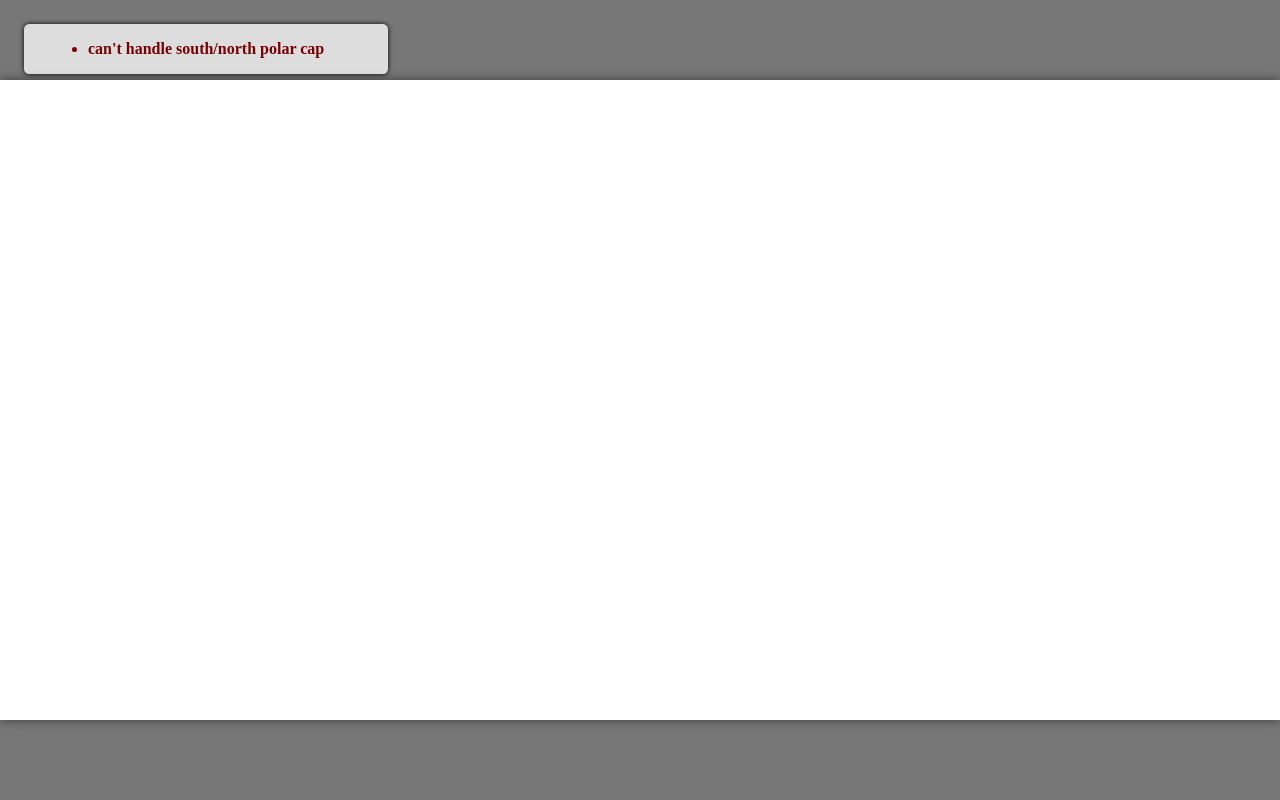
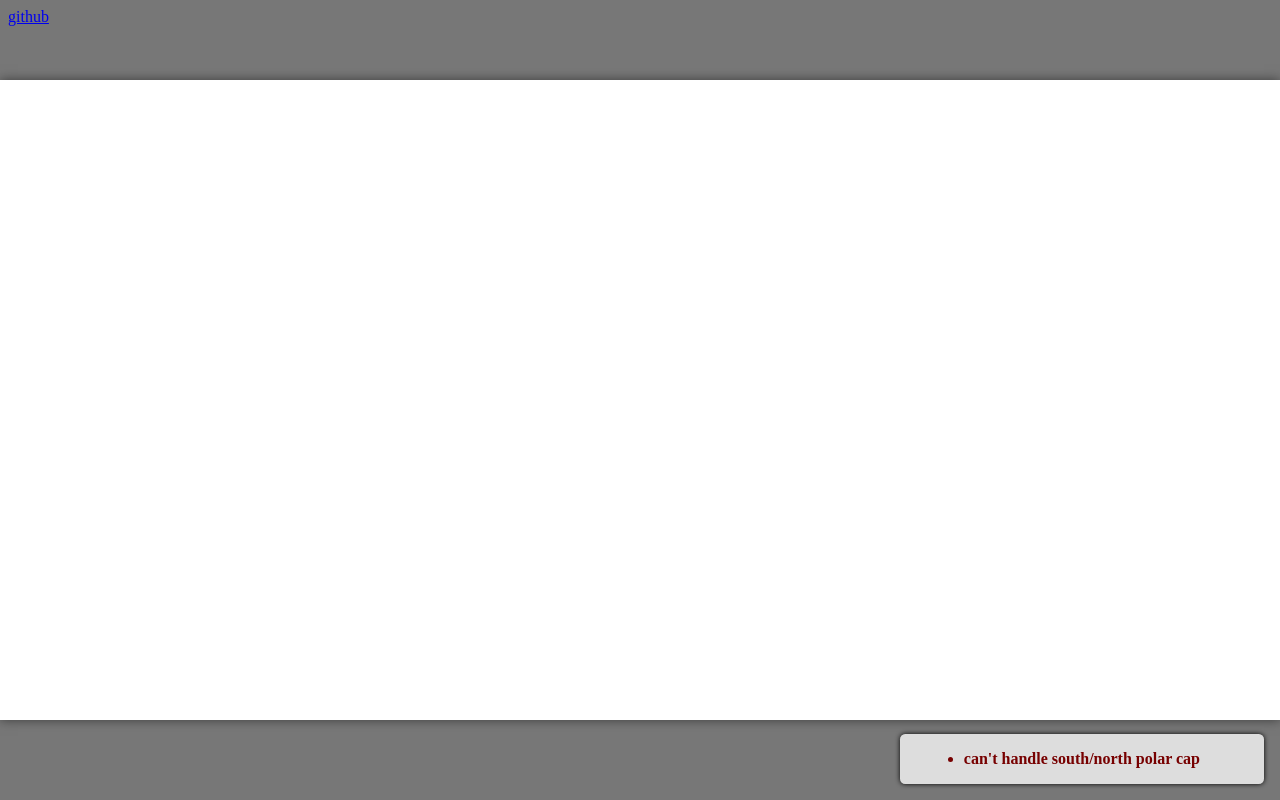
Before and after one commit to michitaro/healpix, a website built with webpack: page docs/example/src/query_disc/index.html in a window 1280 px wide. Built offline with nearby package versions, Linux system fonts and the light colour scheme.

Commit message:
improve example

```diff
--- a/docs/example/src/pixcoord2vec/index.html
+++ b/docs/example/src/pixcoord2vec/index.html
@@ -21,9 +21,14 @@
             width: 75vh;
             height: 75vh;
         }
+
+        a {
+            position: fixed;
+        }
     </style>
 </head>
 
 <body>
     <canvas id="main"></canvas>
+    <a href="https://github.com/michitaro/healpix/blob/master/docs/example/src/pixcoord2vec/main.ts" target="_blank">github</a>
 </body>
--- a/docs/example/src/query_disc/index.html
+++ b/docs/example/src/query_disc/index.html
@@ -30,10 +30,16 @@
             background-color: rgba(255, 255, 255, 0.75);
             box-shadow: 0 0 4pt black;
             border-radius: 4pt;
+            bottom: 0;
+            right: 0;
             margin: 1em;
             padding: 1em 4em;
             color: #700;
             font-weight: bold;
+            position: fixed;
+        }
+
+        a {
             position: fixed;
         }
     </style>
@@ -47,4 +53,5 @@
     <ul class="caveat">
         <li>can't handle south/north polar cap</li>
     </ul>
+    <a href="https://github.com/michitaro/healpix/blob/master/docs/example/src/query_disc/main.ts" target="_blank">github</a>
 </body>
```
Also changed, not shown: README.md.
